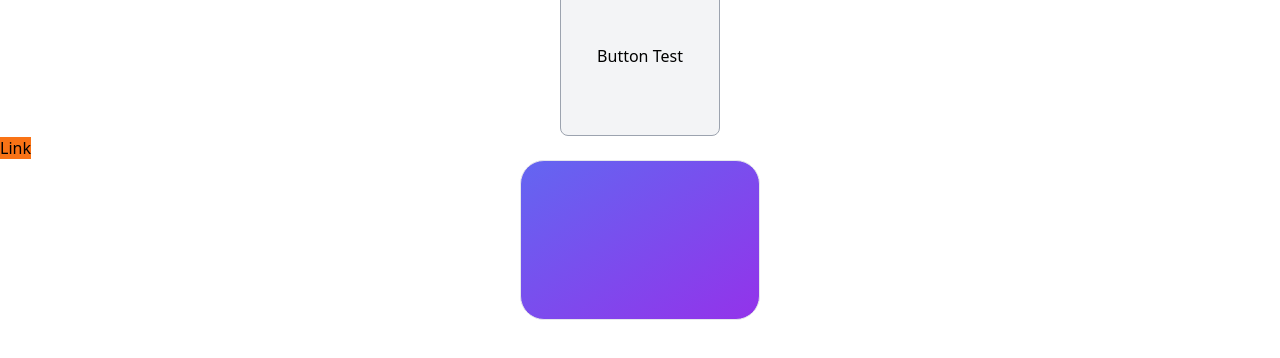
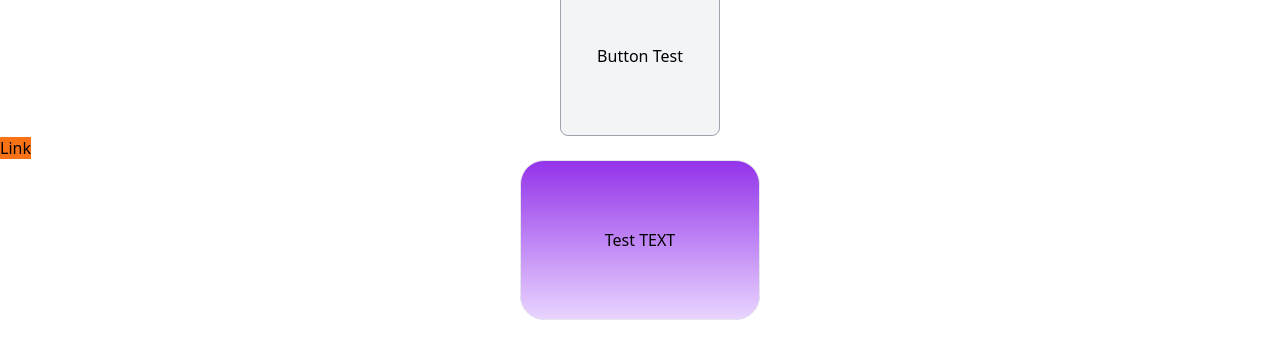
Before and after one commit to waqas44/TailwindcssTest, a plain HTML site: page index1.html in a window 1280 px wide. Shown: the part 60-418 px from the top of the page. Drawn offline with nearby package versions, Linux system fonts and the light colour scheme.

Commit message:
initial commit 2

```diff
--- a/index1.html
+++ b/index1.html
@@ -18,7 +18,9 @@
     </button>
     <a href="" class="bg-orange-500">Link</a>
     <div
-      class="w-60 h-40 border rounded-3xl m-auto bg-purple-600 bg-gradient-to-br from-indigo-500"
-    ></div>
+      class="w-60 h-40 border rounded-3xl m-auto bg-purple-600 bg-gradient-to-t from-purple-200 items-center justify-center flex"
+    >
+      Test TEXT
+    </div>
   </body>
 </html>
```
